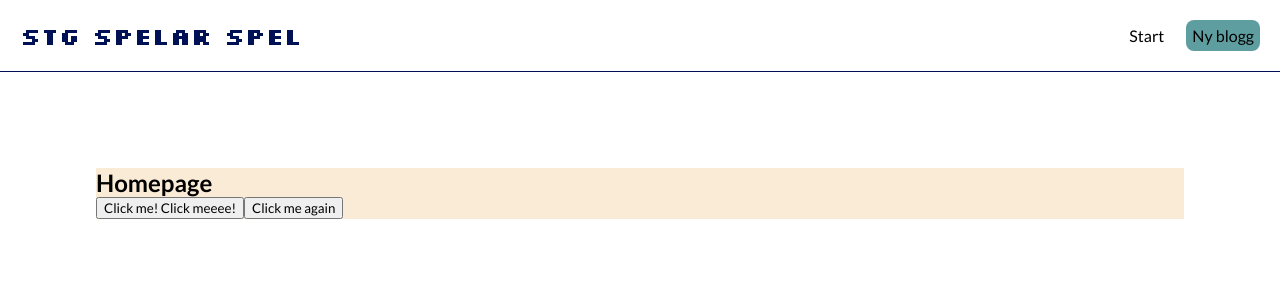
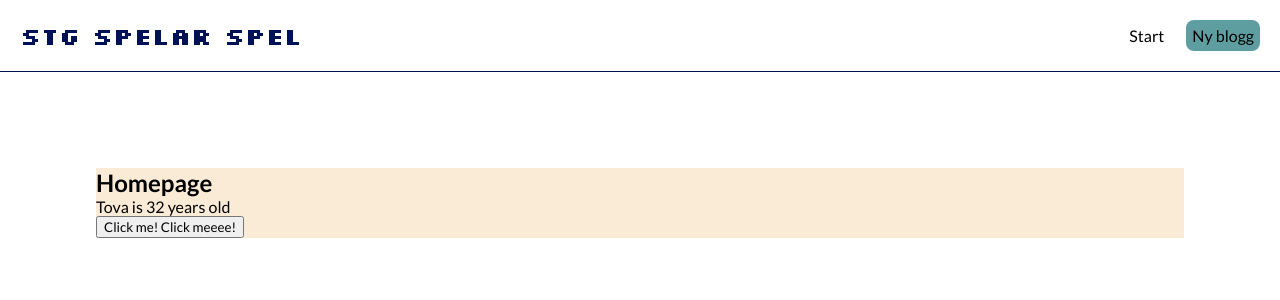
Before and after one commit to jertfelt/stg, a React (Create React App) app: page / in a window 1280 px wide. Shown: the top 300 px of the page. Built offline with nearby package versions, Linux system fonts and the light colour scheme.

Commit message:
useState

```diff
--- a/src/Home.js
+++ b/src/Home.js
@@ -1,24 +1,26 @@
+import { useState } from "react";
+
 const Home = () => {
+  // let name ="Tova";
+  const [name, setName] = useState("Tova");
+  const [age, setAge] = useState(32);
 
   const handleClick = (e) => {
     console.log("Yaaay you clicked", e)
-  }
-
-  const handleClickAgain = (name, e) =>
-  {
-    console.log("HELLO " + name, e.target)
+    // name = "Oskar"
+    // console.log(name)
+    setName("Oskar")
+    setAge("36");
   }
 
   return (
-   <div className="home">
+    <div className="home">
     <h2>Homepage</h2>
+    <p> {name} is {age} years old </p>
     <button onClick={handleClick}>Click me! Click meeee!</button>
-    <button onClick={(e)=>
-      handleClickAgain("Tova", e)
-    }>
-      Click me again</button>
-   </div>
-   );
+
+    </div>
+    );
 }
 
-export default Home; <div className="home"></div>
+export default Home;
```
Also changed, not shown: anteckningar--tutorial.txt.
